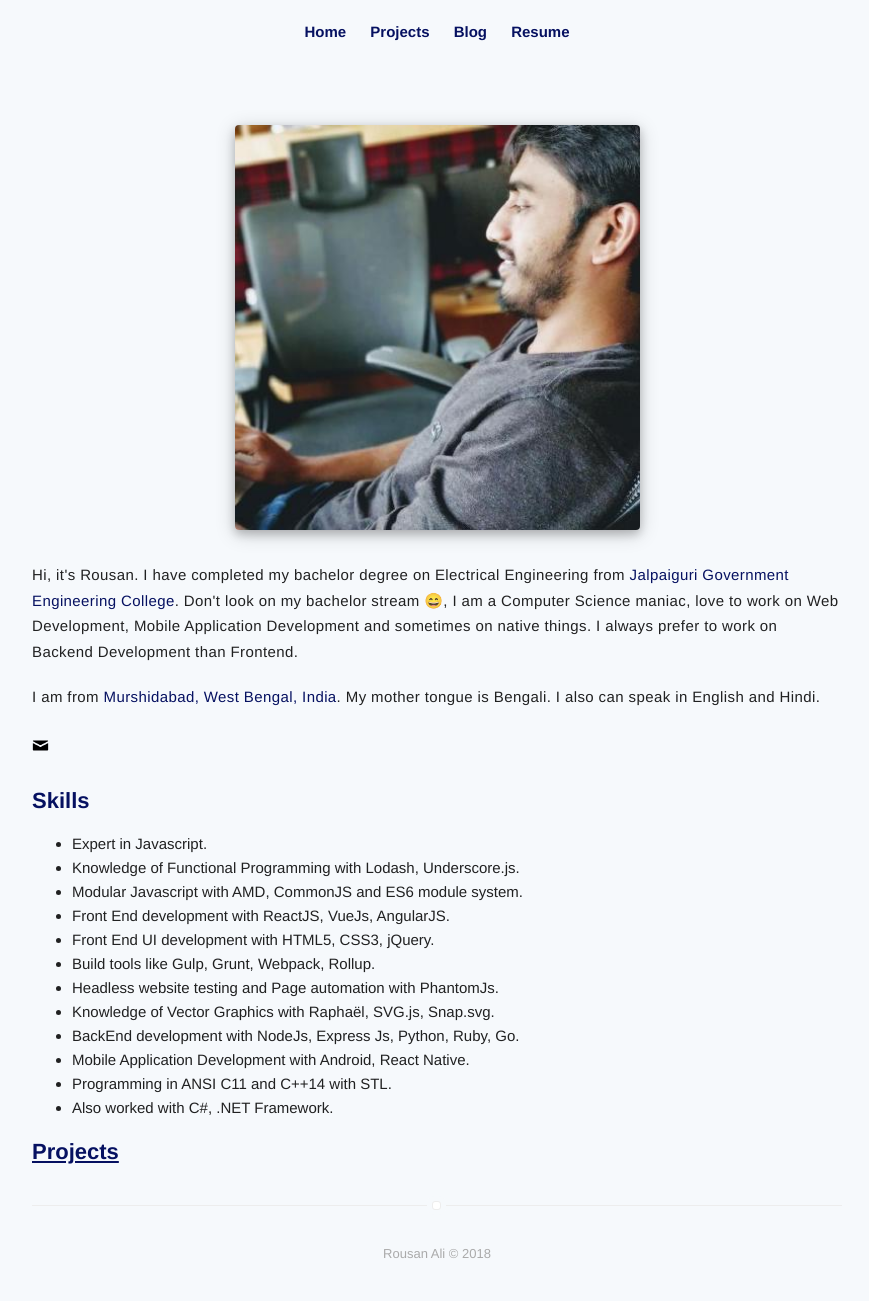
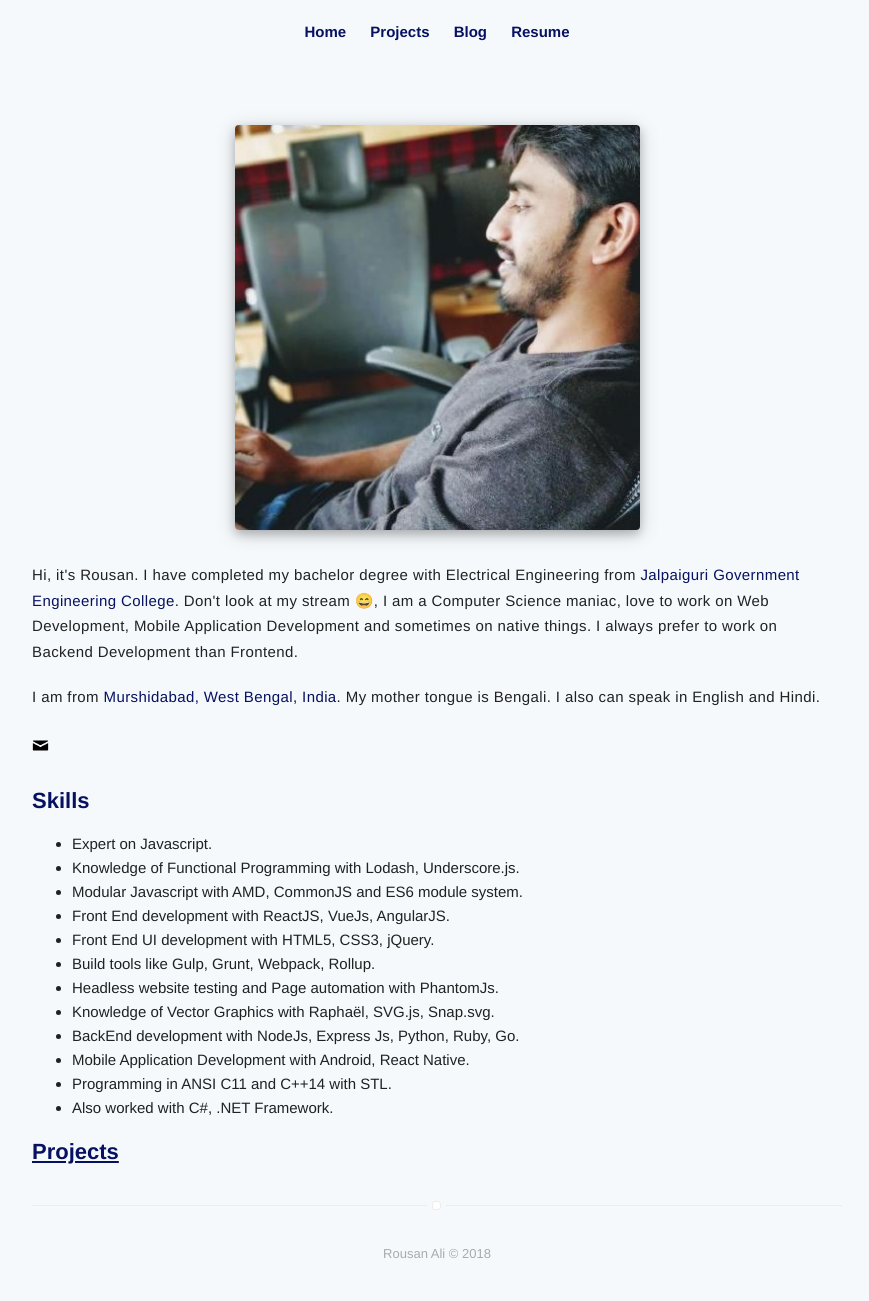
Before and after one commit to rousan/rousan.github.io, a Jekyll site: the page built from about/index.html, in a window 1280 px wide. Shown: the whole page, without its empty margins (203-1072 px from the left). Built offline with Jekyll 4.4.1, drawn with Linux system fonts in a browser that asks for light colours.

Commit message:
Update about

```diff
--- a/_data/skills.yml
+++ b/_data/skills.yml
@@ -1,4 +1,4 @@
-- Expert in Javascript.
+- Expert on Javascript.
 - Knowledge of Functional Programming with Lodash, Underscore.js.
 - Modular Javascript with AMD, CommonJS and ES6 module system.
 - Front End development with ReactJS, VueJs, AngularJS.
--- a/about/index.html
+++ b/about/index.html
@@ -9,9 +9,9 @@ title: About
 
 	<p>
 		Hi, it's Rousan.
-		I have completed my bachelor degree on Electrical Engineering from
+		I have completed my bachelor degree with Electrical Engineering from
 		<a href="http://jgec.ac.in/">Jalpaiguri Government Engineering College</a>.
-		Don't look on my bachelor stream 😄, I am a Computer Science maniac, love to work
+		Don't look at my stream 😄, I am a Computer Science maniac, love to work
 		on Web Development, Mobile Application Development and sometimes on native things.
 		I always prefer to work on Backend Development than Frontend.
 	</p>
```
Also changed, not shown: _posts/2018-03-01-nothing-to-post.markdown (renamed from _posts/2018-03-01-nothing-post.markdown, +5 -2 lines).
